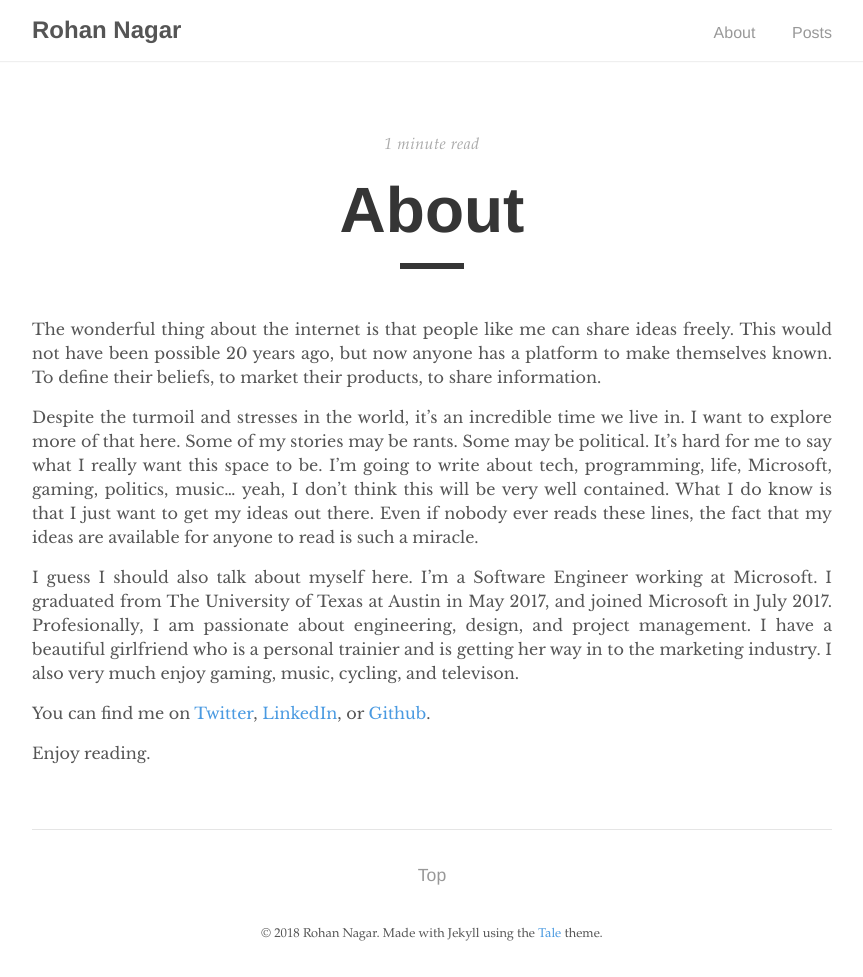
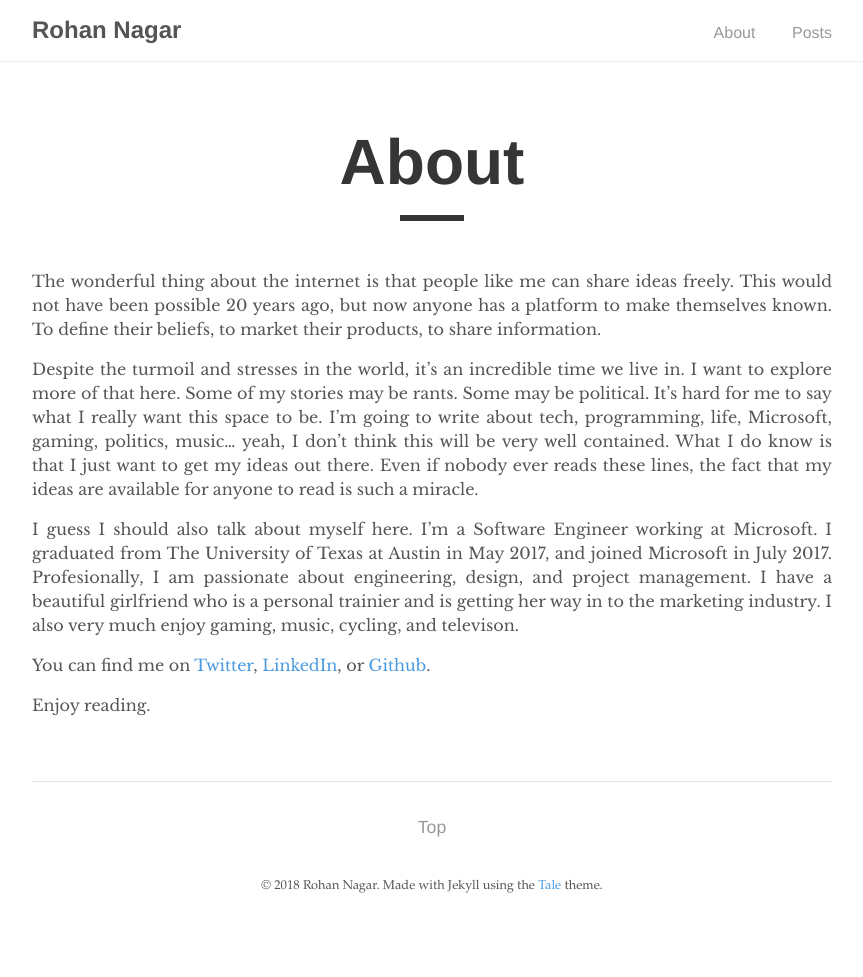
Before and after one commit to RohanNagar/RohanNagar.github.io, a Jekyll site: the page built from about.md, in a window 1280 px wide. Shown: the whole page, without its empty margins (208-1071 px from the left). Built offline with Jekyll 4.4.1, drawn with Linux system fonts in a browser that asks for light colours; after the commit the page ends 929 px from its top, so only the background shows below that.

Commit message:
Use about layout

```diff
--- /dev/null
+++ b/_layouts/about.html
@@ -0,0 +1,28 @@
+---
+layout: default
+---
+
+<div class="post">
+  <div class="post-info">
+    {% if page.date %}
+      <time datetime="{{ page.date }}">{{ page.date | date: "%B %d, %Y" }}</time>
+    {% endif %}
+  </div>
+
+  <h1 class="post-title">{{ page.title }}</h1>
+  <div class="post-line"></div>
+
+  {{ content }}
+
+</div>
+
+<div class="pagination">
+  {% if page.next.url %}
+    <a href="{{ page.next.url | prepend: site.url }}" class="left arrow">&#8592;</a>
+  {% endif %}
+  {% if page.previous.url %}
+    <a href="{{ page.previous.url | prepend: site.url }}" class="right arrow">&#8594;</a>
+  {% endif %}
+
+  <a href="#" class="top">Top</a>
+</div>
```
Also changed, not shown: about.md (+1 -1 lines).
